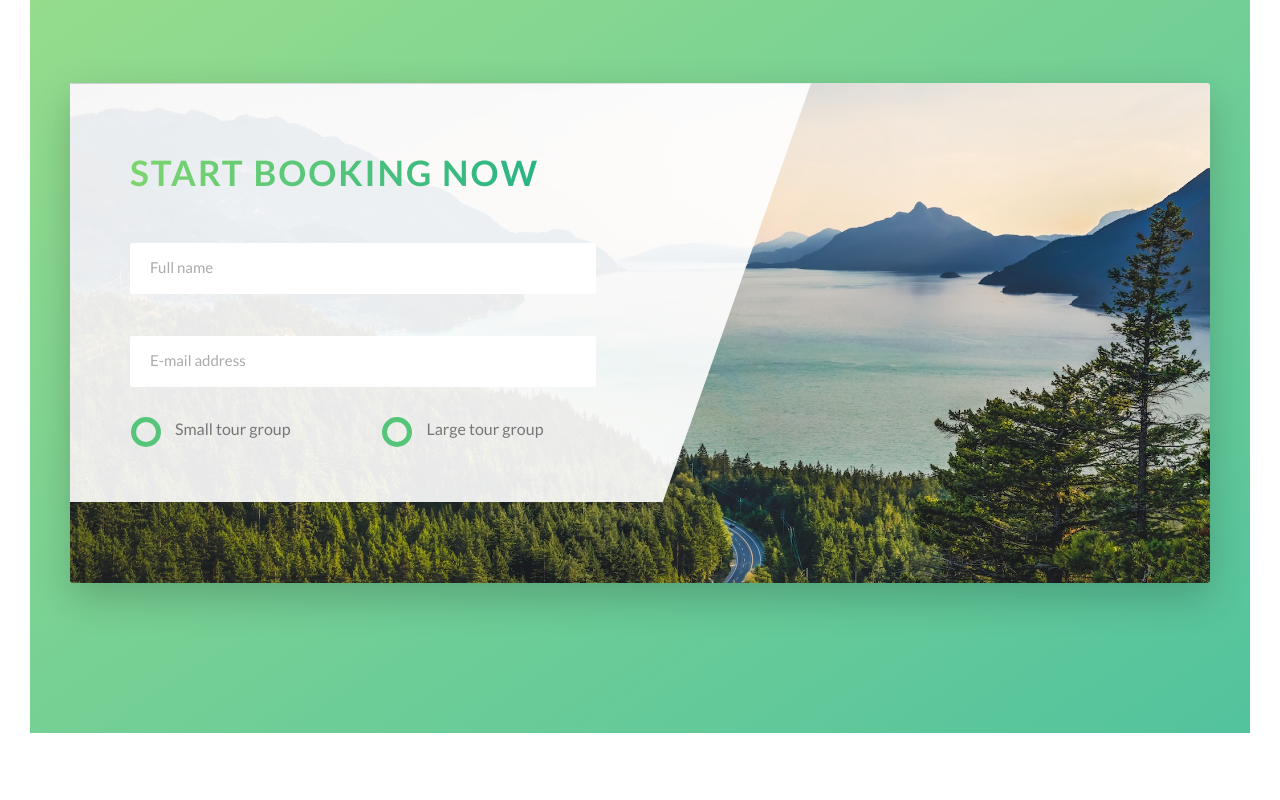
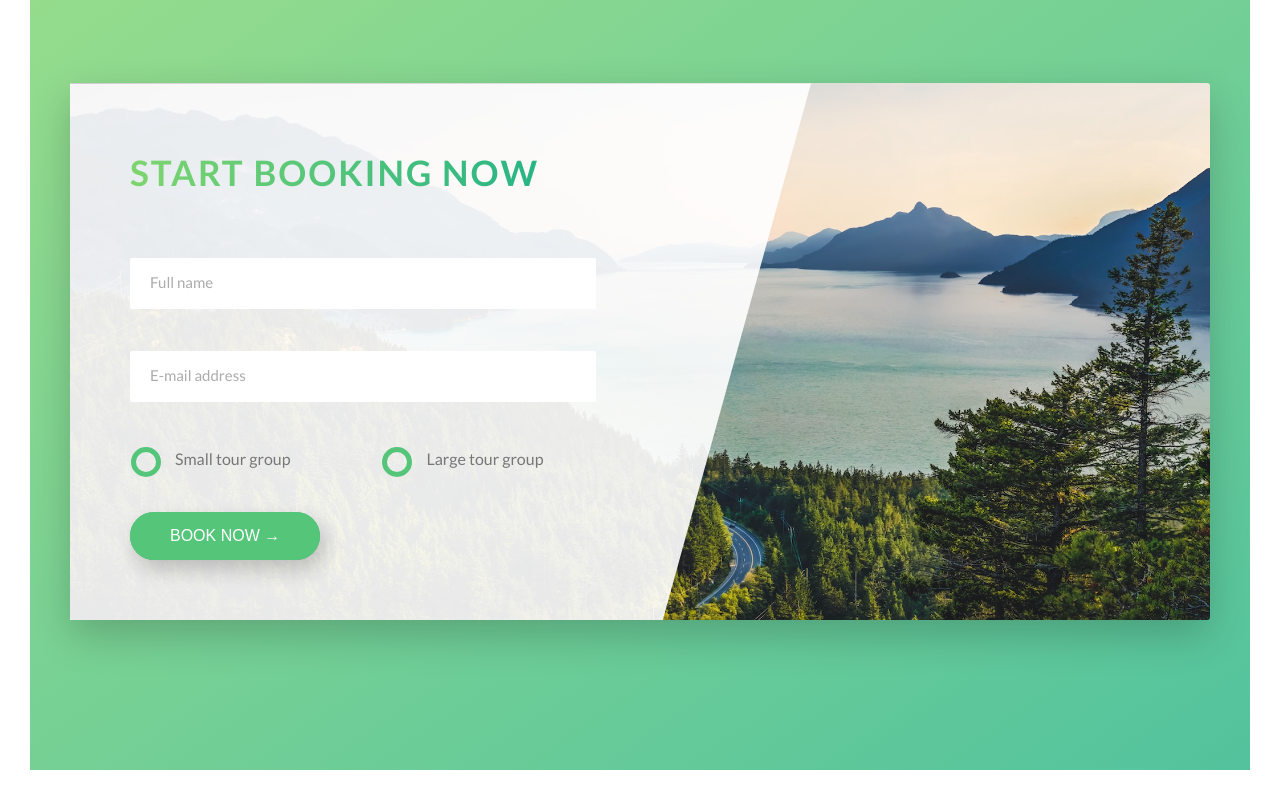
Before and after one commit to marcin-kochanek/Natours, a website: page index.html in a window 1280 px wide. Shown: the part 4352-5152 px from the top of the page. Before the commit the page ends 5115 px from the top, so only its background shows below. Drawn offline with Linux system fonts and the light colour scheme.

Commit message:
The Booking section is done

```diff
--- a/index.html
+++ b/index.html
@@ -277,7 +277,7 @@
               </div>
               <form action="#" class="form">
                 <fieldset class="form__group">
-                  <input type="text" placeholder="Full name" class="form__input--text" id="name" required>
+                  <input type="text" placeholder="Full name" class="form__input--text  u-margin-top-small" id="name" required>
                   <label for="name" class="form__label--text">
                     Full name
                   </label>
@@ -292,14 +292,15 @@
                       Small tour group
                     </label>
                   </div>
-                  <div class="form__group-radio">
+                  <div class="form__group-radio  u-margin-top-small">
                     <input type="radio" class="form__input--radio" id="large" name="group-size" value="large">
                     <label for="large" class="form__label--radio">
                       <span class="form__button-radio"></span>
                       Large tour group
                     </label>
                   </div>
-                </fieldset
+                  <button class="btn btn--green u-margin-top-medium">Book now &rarr;</button>
+                </fieldset>
               </form>
             </div>
           </div>
--- a/sass/components/_button.scss
+++ b/sass/components/_button.scss
@@ -1,6 +1,7 @@
 .btn {
   font-size: 1.4rem;
 
+  &,
   &:link,
   &:visited {
     text-transform: uppercase;
@@ -9,6 +10,9 @@
     display: inline-block;
     border-radius: 10rem;
     position: relative;
+
+    cursor: pointer;
+    border: none;
   }
 
   &::after {
@@ -38,7 +42,9 @@
     }
   }
 
-  &:active {
+  &:active,
+  &:focus {
+    outline: none;
     -webkit-transform: translateY(1px);
             transform: translateY(1px);
     -webkit-box-shadow: 0 .5rem 1rem rgba($color-black, .2);
--- a/sass/components/_form.scss
+++ b/sass/components/_form.scss
@@ -14,6 +14,7 @@
     border-radius: 2px;
     border-bottom: 3px solid transparent;
     width: 75%;
+    //height: 100%;
     display: block;
     cursor: pointer;
 
--- a/sass/pages/_home.scss
+++ b/sass/pages/_home.scss
@@ -64,8 +64,6 @@
   -webkit-box-shadow: 0 1.5rem 4rem rgba($color-black, .2);
           box-shadow: 0 1.5rem 4rem rgba($color-black, .2);
 
-  height: 50rem;
-
   &__form {
     padding: 6rem;
     width: 65%;
```
Also changed, not shown: css/style.css.
